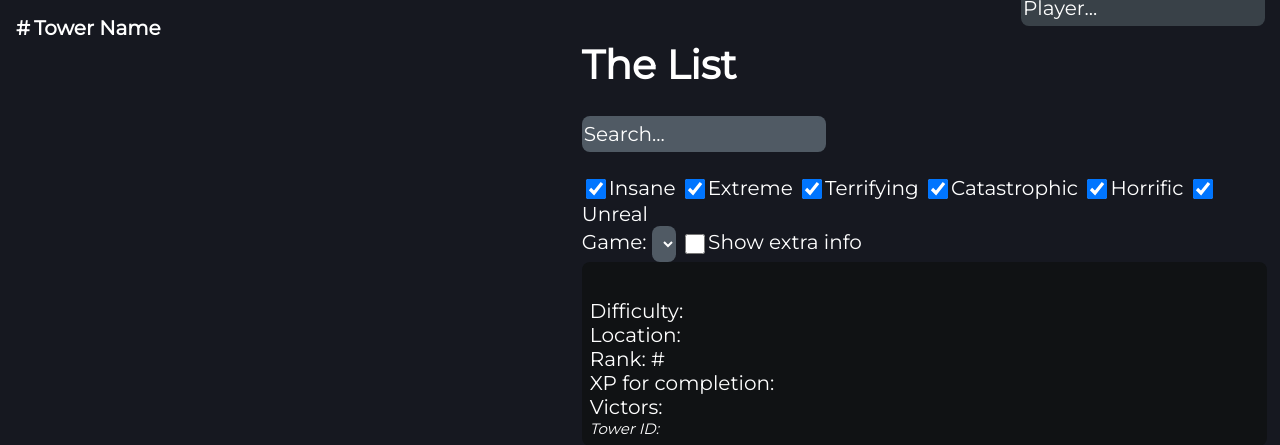
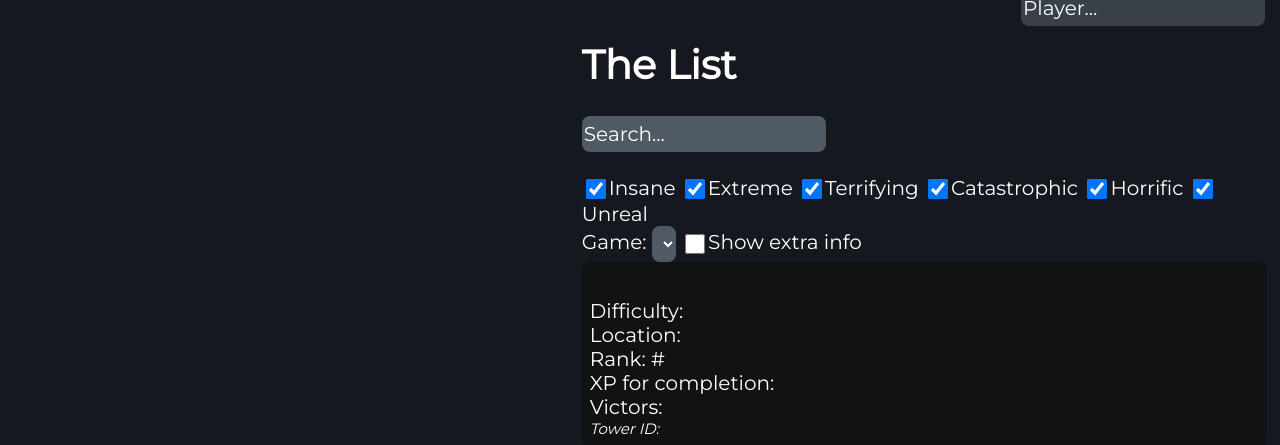
Before and after one commit to soulcrushingleaderboardproject/soulcrushingleaderboardproject.github.io, a Flask app: template templates/index.html in a window 1280 px wide. Shown: the top 445 px of the page. Run offline with Flask 3, Linux system fonts and the light colour scheme; the template is opened without the code that fills it, so the values that code supplies are empty; parts of the project's set-up code (start-up, migrations or seed data) failed here and were passed over.

Commit message:
properly format top towers table

```diff
--- a/static/js/towermanager.js
+++ b/static/js/towermanager.js
@@ -134,7 +134,7 @@ function list_towers() {
         `;
     }
 
-    $("#searchmenu-table tbody").html(tbody);
+    $("#searchmenu-table").html(tbody);
 }
 $("#checklist-player").val(localStorage.getItem("sclp-username") || "");
 list_towers();
--- a/static/style.css
+++ b/static/style.css
@@ -157,6 +157,12 @@ p {
     flex-grow: 1;
 }
 
+#searchmenu-table {
+    padding: 30px;
+    border-collapse: separate;
+    border-spacing: 0 5px;
+}
+
 #navigation {
     background: #505A64;
     width: 100%;
--- a/templates/index.html
+++ b/templates/index.html
@@ -23,15 +23,7 @@
         <div id="towers-page">
             <div id="left">
                 <div id="searchmenu">
-                    <table id="searchmenu-table">
-                        <thead>
-                            <tr>
-                                <th>#</th>
-                                <th>Tower Name</th>
-                            </tr>
-                        </thead>
-                        <tbody></tbody>
-                    </table>
+                    <table id="searchmenu-table"></table>
                 </div>
             </div>
             <div id="right">
```
